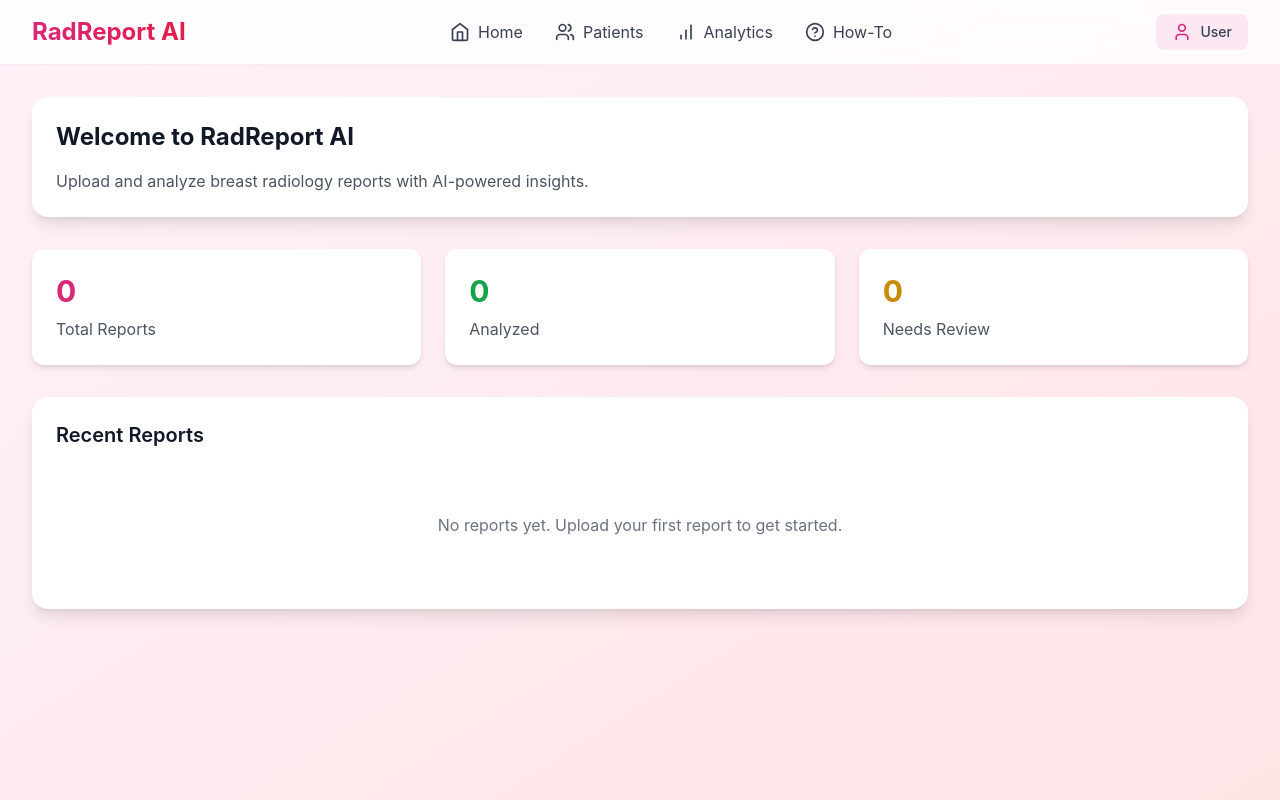
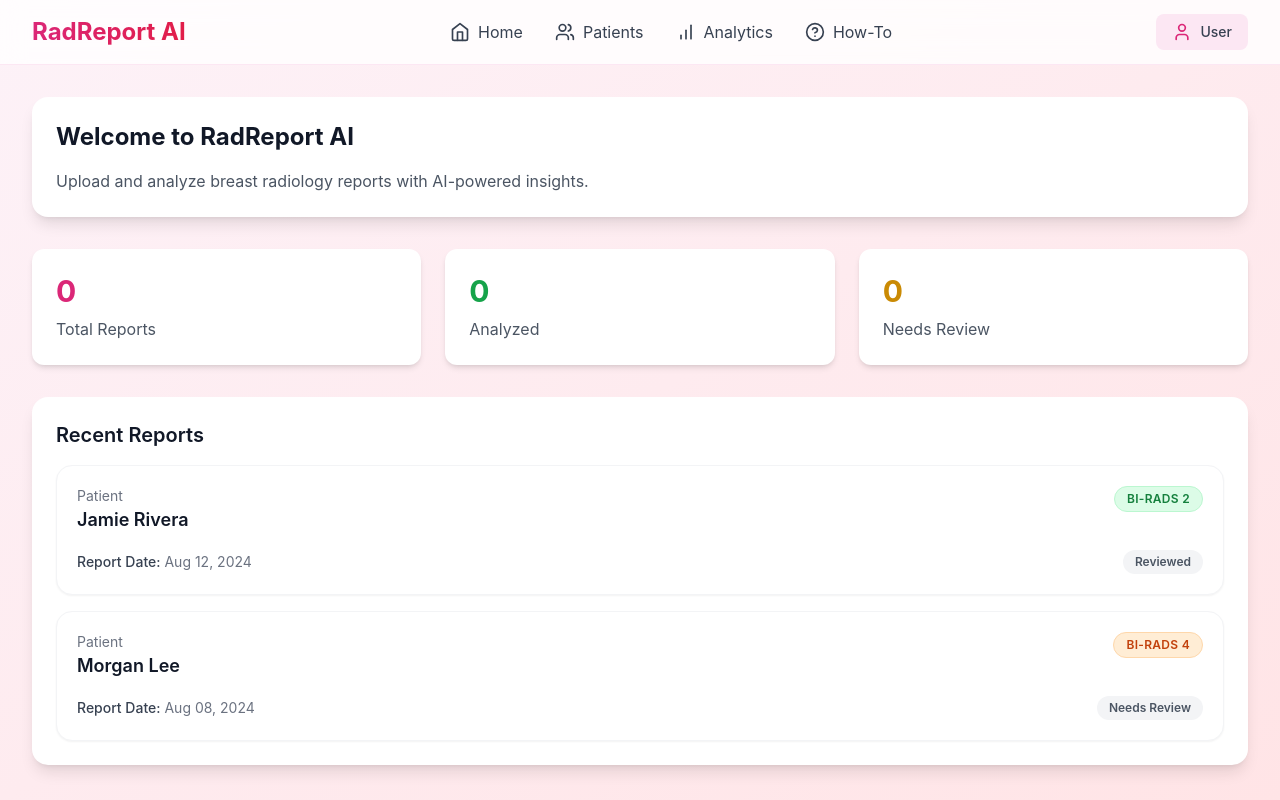
Before and after one commit to RaphaelThineyUE/rad-ai-radix, a React app in the folder frontend/: page / in a window 1280 px wide. Built offline with nearby package versions, Linux system fonts and the light colour scheme; no server answers; sample sign-in values are in the browser's storage; the HTML template or start-up script is replaced by a standard one.

Commit message:
Add report card component

```diff
--- /dev/null
+++ b/frontend/src/components/reports/ReportCard.tsx
@@ -0,0 +1,62 @@
+export type ReportCardProps = {
+  patientName: string;
+  reportDate: string;
+  birads: 0 | 1 | 2 | 3 | 4 | 5 | 6;
+  status: string;
+  onSelect?: () => void;
+};
+
+const biradsStyles: Record<ReportCardProps['birads'], string> = {
+  0: 'bg-slate-100 text-slate-700 border-slate-200',
+  1: 'bg-emerald-100 text-emerald-700 border-emerald-200',
+  2: 'bg-green-100 text-green-700 border-green-200',
+  3: 'bg-amber-100 text-amber-700 border-amber-200',
+  4: 'bg-orange-100 text-orange-700 border-orange-200',
+  5: 'bg-red-100 text-red-700 border-red-200',
+  6: 'bg-purple-100 text-purple-700 border-purple-200',
+};
+
+export default function ReportCard({
+  patientName,
+  reportDate,
+  birads,
+  status,
+  onSelect,
+}: ReportCardProps) {
+  return (
+    <button
+      type="button"
+      onClick={onSelect}
+      className={[
+        'w-full text-left bg-white rounded-2xl border border-gray-100 shadow-sm',
+        'p-5 transition hover:shadow-md hover:border-pink-200 focus:outline-none',
+        'focus-visible:ring-2 focus-visible:ring-pink-500 focus-visible:ring-offset-2',
+      ].join(' ')}
+    >
+      <div className="flex flex-wrap items-start justify-between gap-3">
+        <div>
+          <p className="text-sm text-gray-500">Patient</p>
+          <h4 className="text-lg font-semibold text-gray-900">{patientName}</h4>
+        </div>
+        <span
+          className={[
+            'inline-flex items-center rounded-full border px-3 py-1 text-xs font-semibold uppercase tracking-wide',
+            biradsStyles[birads],
+          ].join(' ')}
+        >
+          BI-RADS {birads}
+        </span>
+      </div>
+
+      <div className="mt-4 flex flex-wrap items-center justify-between gap-2 text-sm text-gray-500">
+        <div>
+          <span className="font-medium text-gray-700">Report Date:</span>{' '}
+          {reportDate}
+        </div>
+        <div className="inline-flex items-center rounded-full bg-gray-100 px-3 py-1 text-xs font-semibold text-gray-600">
+          {status}
+        </div>
+      </div>
+    </button>
+  );
+}
--- a/frontend/src/pages/Home.tsx
+++ b/frontend/src/pages/Home.tsx
@@ -1,3 +1,22 @@
+import ReportCard from '../components/reports/ReportCard';
+
+const recentReports = [
+  {
+    id: 'rr-001',
+    patientName: 'Jamie Rivera',
+    reportDate: 'Aug 12, 2024',
+    birads: 2 as const,
+    status: 'Reviewed',
+  },
+  {
+    id: 'rr-002',
+    patientName: 'Morgan Lee',
+    reportDate: 'Aug 08, 2024',
+    birads: 4 as const,
+    status: 'Needs Review',
+  },
+];
+
 export default function Home() {
   return (
     <div className="space-y-8">
@@ -29,8 +48,19 @@ export default function Home() {
         <h3 className="text-xl font-semibold text-gray-900 mb-4">
           Recent Reports
         </h3>
-        <div className="text-center py-12 text-gray-500">
-          No reports yet. Upload your first report to get started.
+        <div className="space-y-4">
+          {recentReports.map((report) => (
+            <ReportCard
+              key={report.id}
+              patientName={report.patientName}
+              reportDate={report.reportDate}
+              birads={report.birads}
+              status={report.status}
+              onSelect={() => {
+                console.log(`Selected report ${report.id}`);
+              }}
+            />
+          ))}
         </div>
       </div>
     </div>
--- a/frontend/src/pages/PatientDetail.tsx
+++ b/frontend/src/pages/PatientDetail.tsx
@@ -1,4 +1,22 @@
 import { useParams } from 'react-router-dom';
+import ReportCard from '../components/reports/ReportCard';
+
+const patientReports = [
+  {
+    id: 'pd-001',
+    patientName: 'Taylor Jordan',
+    reportDate: 'Jul 30, 2024',
+    birads: 1 as const,
+    status: 'Reviewed',
+  },
+  {
+    id: 'pd-002',
+    patientName: 'Taylor Jordan',
+    reportDate: 'Jul 10, 2024',
+    birads: 3 as const,
+    status: 'Follow-up Scheduled',
+  },
+];
 
 export default function PatientDetail() {
   const { id } = useParams();
@@ -11,6 +29,26 @@ export default function PatientDetail() {
         </h2>
         <p className="text-gray-600">Patient ID: {id}</p>
       </div>
+
+      <div className="bg-white rounded-2xl shadow-lg p-6">
+        <h3 className="text-xl font-semibold text-gray-900 mb-4">
+          Reports
+        </h3>
+        <div className="space-y-4">
+          {patientReports.map((report) => (
+            <ReportCard
+              key={report.id}
+              patientName={report.patientName}
+              reportDate={report.reportDate}
+              birads={report.birads}
+              status={report.status}
+              onSelect={() => {
+                console.log(`Selected report ${report.id}`);
+              }}
+            />
+          ))}
+        </div>
+      </div>
     </div>
   );
 }
```
